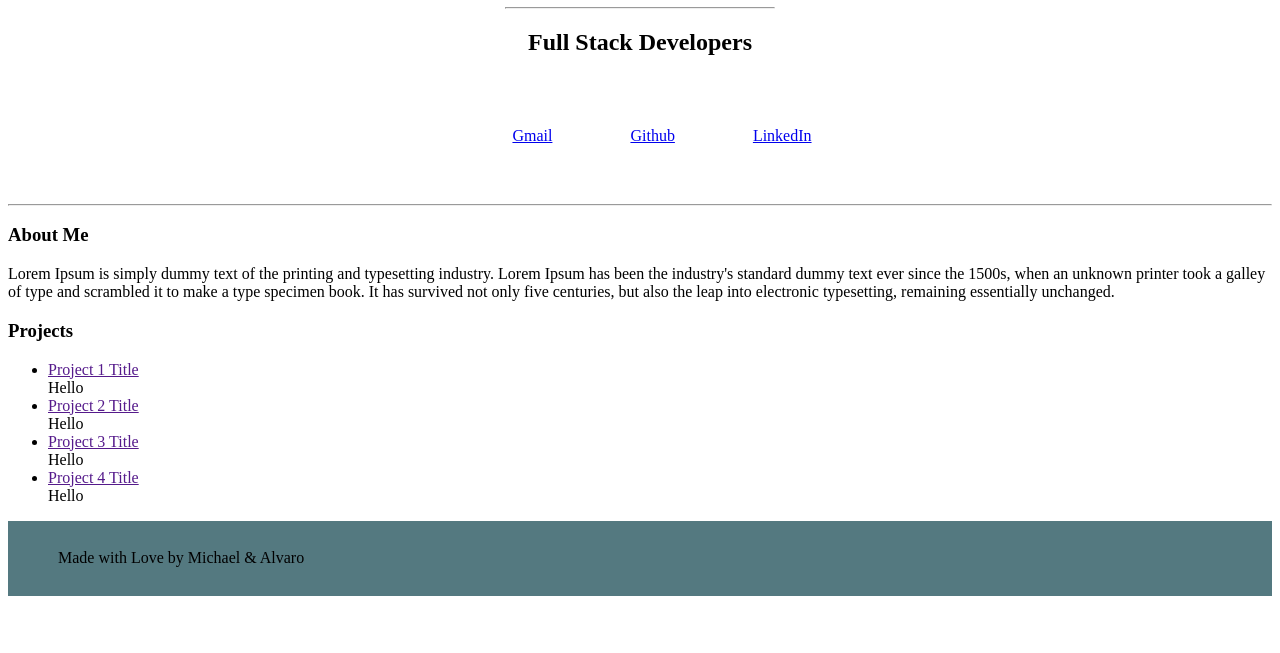
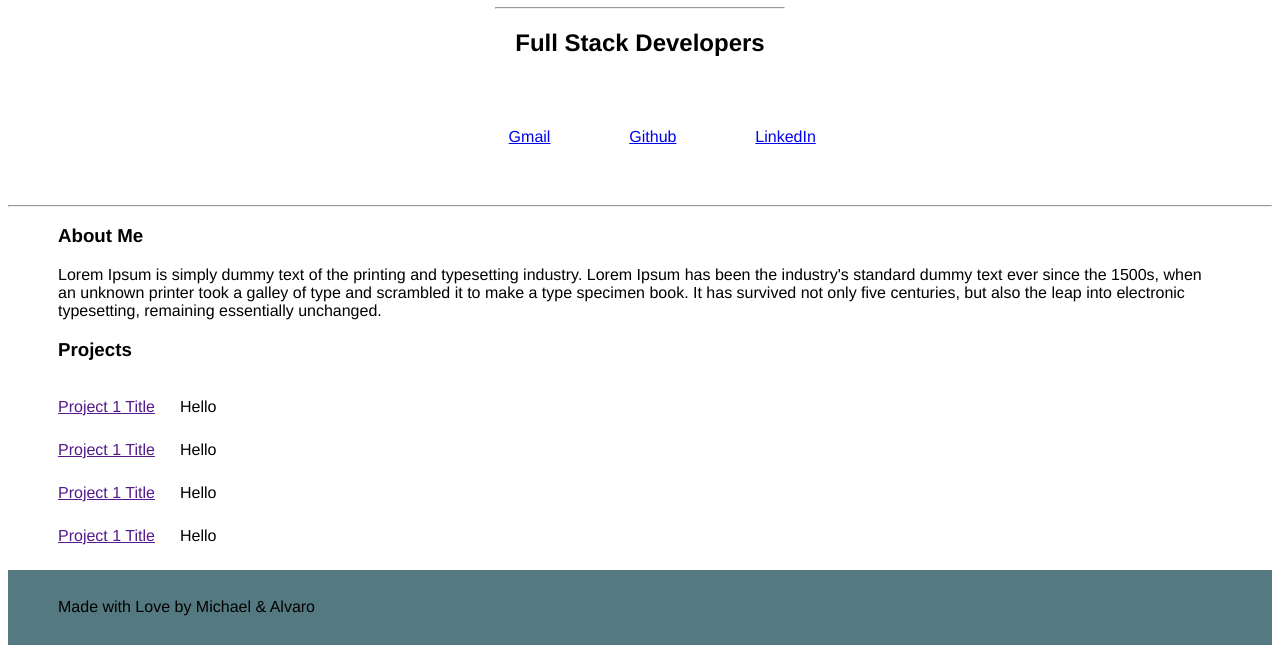
Before and after one commit to MPalhidai/Microverse-Application-Project, a plain HTML site: page index.html in a window 1280 px wide. Shown: the part 560-1213 px from the top of the page. Before the commit the page ends 1164 px from the top, so only its background shows below. Drawn offline with Linux system fonts and the light colour scheme.

Commit message:
Finished bottom

```diff
--- a/index.html
+++ b/index.html
@@ -57,10 +57,10 @@
       <div id="Projects">
         <h3>Projects</h3>
           <ul>
-            <li><div><a href="">Project 1 Title</a></div><div>Hello</div></li>
-            <li><div><a href="">Project 2 Title</a></div><div>Hello</div></li>
-            <li><div><a href="">Project 3 Title</a></div><div>Hello</div></li>
-            <li><div><a href="">Project 4  Title</a></div><div>Hello</div></li>
+            <li><span><a href="">Project 1 Title</a></span><span>Hello</span></li>
+            <li><span><a href="">Project 1 Title</a></span><span>Hello</span></li>
+            <li><span><a href="">Project 1 Title</a></span><span>Hello</span></li>
+            <li><span><a href="">Project 1 Title</a></span><span>Hello</span></li>
           </ul>
       </div>
     </div>
--- a/style.css
+++ b/style.css
@@ -1,3 +1,7 @@
+html *{
+  font-family: Helvetica, Arial, sans-serif;
+}
+
 #Header, #footer{
   background-color: #547980;
   min-height: 75px;
@@ -27,6 +31,24 @@
   flex-direction: column;
 }
 
+#aboutMe, #Projects{
+  margin-left: 50px;
+  margin-right: 50px;
+}
+
+#Projects ul{
+  display: inline;
+  list-style: none;
+}
+
+#Projects li{
+  padding-bottom: 25px;
+}
+
+#Projects span{
+  padding-right: 25px;
+}
+
 #about{
   text-align: center;
 }
```
